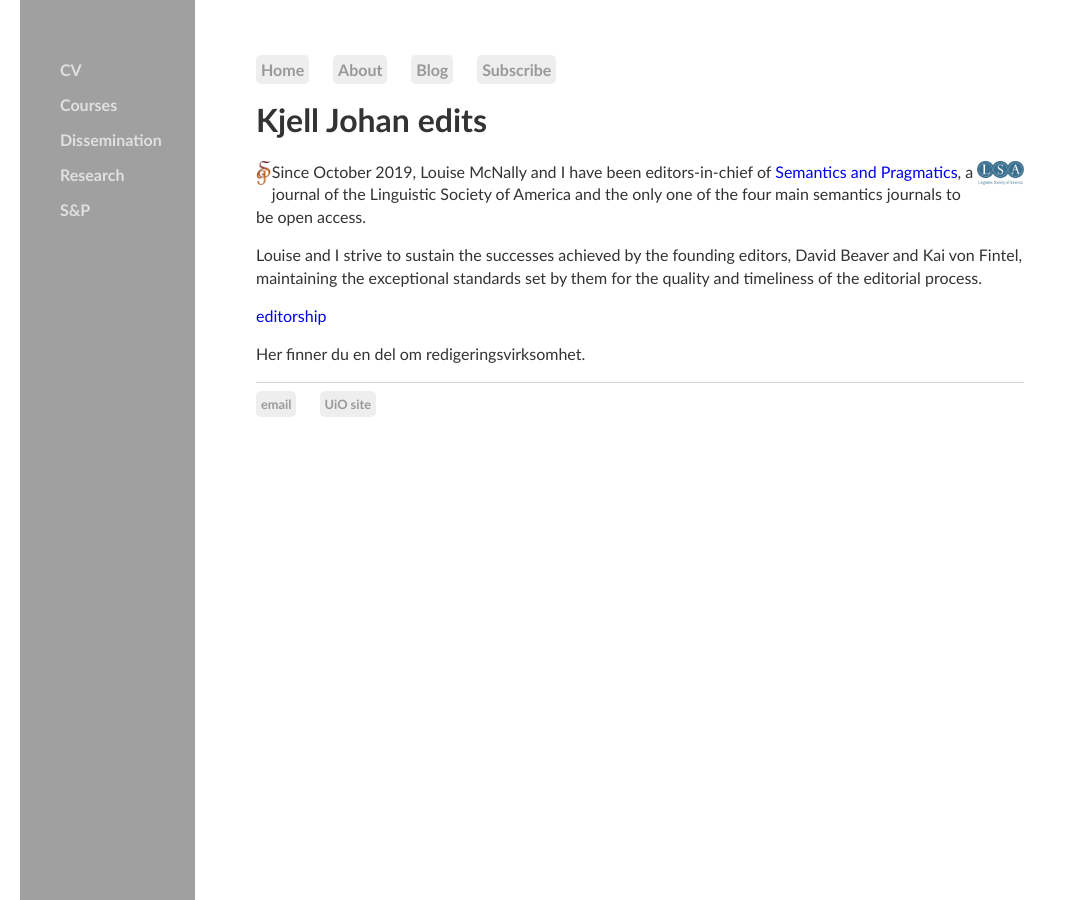
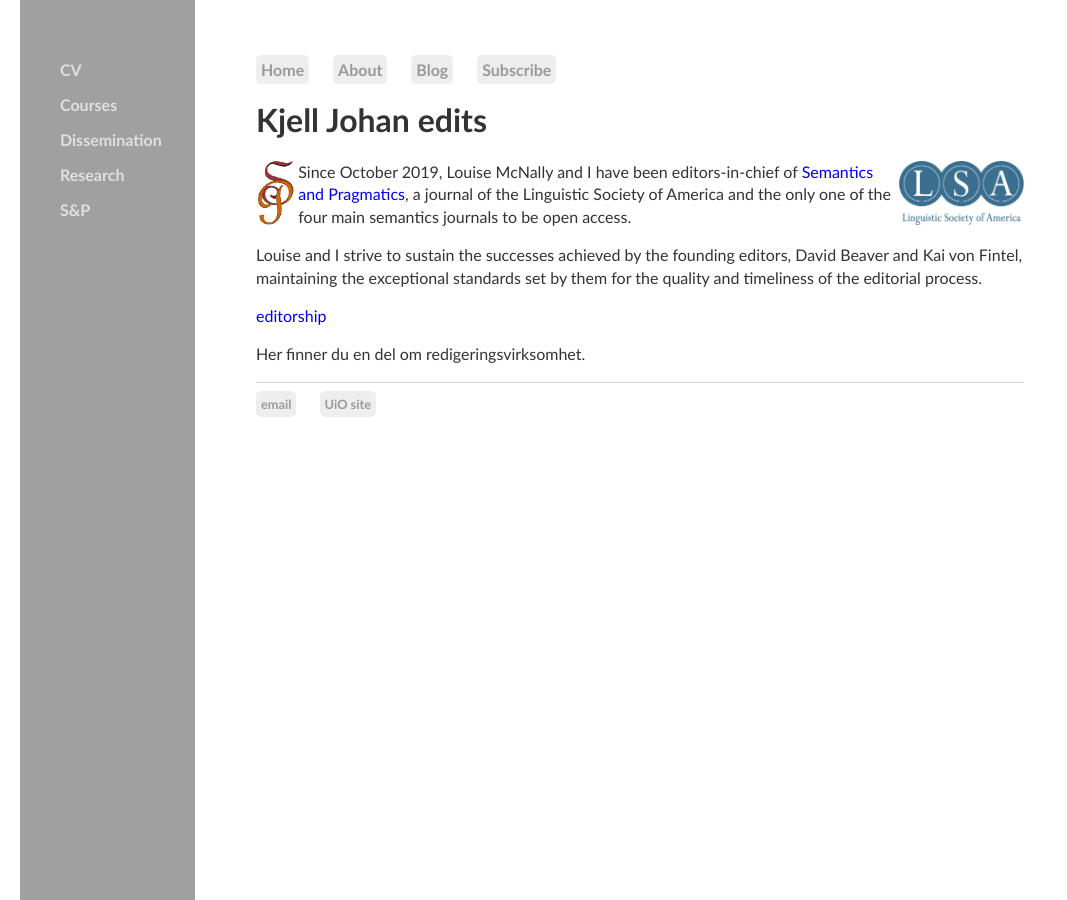
Before and after one commit to kjelljs/kjelljs.github.io, a Jekyll site: the page built from editorship/index.html, in a window 1280 px wide. Shown: the whole page, without its empty margins (0-1067 px from the left). Built offline with Jekyll 4.4.1, drawn with Linux system fonts in a browser that asks for light colours.

Commit message:
Update index.html

```diff
--- a/editorship/index.html
+++ b/editorship/index.html
@@ -4,8 +4,8 @@ title: Kjell Johan edits
 ---
 <div class="blurb">
 	<h1>Kjell Johan edits</h1>
-	<div style="float:left;"><img style="height:24px;" src="/pics/sp1.gif"></div>
-	<div style="float:right;"><img style="height:24px;" src="/pics/LSAlogocmykWEB.jpg"></div>
+	<p><div style="float:left;"><img style="height:64px;" src="/pics/sp1.gif"></div>
+	<div style="float:right;"><img style="height:64px;" src="/pics/LSAlogocmykWEB.jpg"></div></p>
 	<p>Since October 2019, Louise McNally and I have been editors-in-chief of <a href="https://semprag.org/index.php/sp/index">Semantics and Pragmatics</a>, a journal of the Linguistic Society of America and the only one of the four main semantics journals to be open access.</p>
 	<p>Louise and I strive to sustain the successes achieved by the founding editors, David Beaver and Kai von Fintel, maintaining the exceptional standards set by them for the quality and timeliness of the editorial process.</p>
 	<p><a href="http://kjelljs.github.io/pdf/Finteltweet.pdf">editorship</a></p>
```
